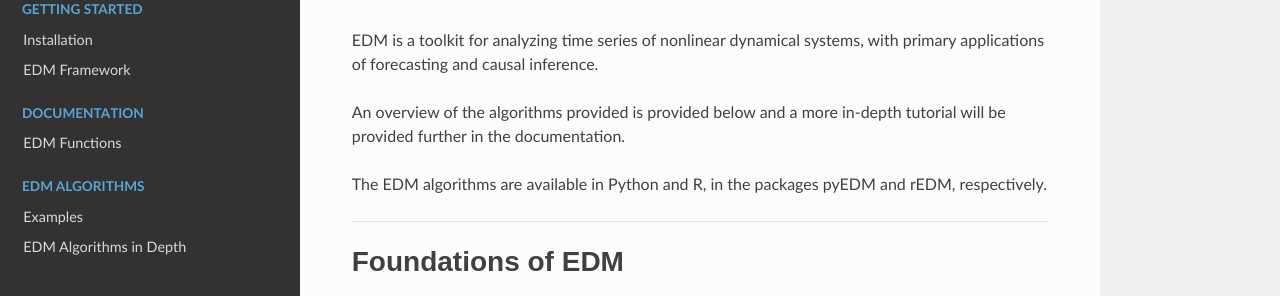
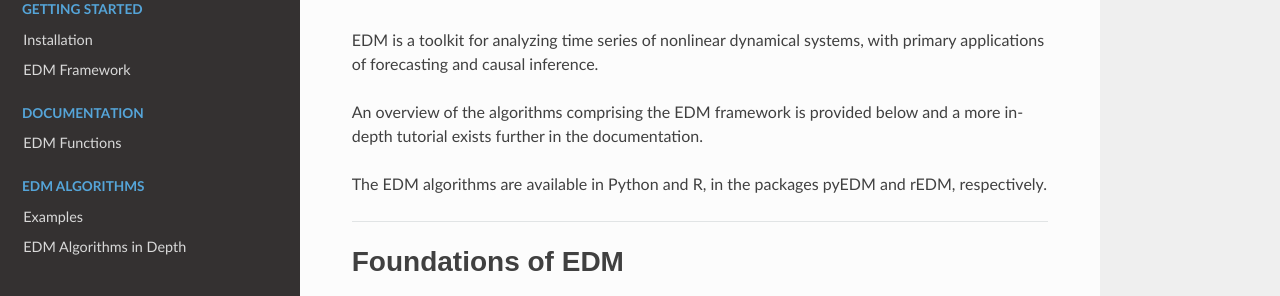
Before and after one commit to SugiharaLab/EDM_Documentation, an MkDocs documentation site: the page built from docs/index.md, in a window 1280 px wide and 900 px high, scrolled down 423 px. Shown: the part 155-451 px from the top of the window. Built offline with MkDocs 1.6.1, drawn with Linux system fonts in a browser that asks for light colours; nearby versions of some CDN libraries.

Commit message:
clunky sentence fixed

```diff
--- a/docs/index.md
+++ b/docs/index.md
@@ -9,8 +9,8 @@
 EDM is a toolkit for analyzing time series of nonlinear dynamical systems,
 with primary applications of forecasting and causal inference.
 
-An overview of the algorithms provided is provided below and a more in-depth
-tutorial will be provided further in the documentation.
+An overview of the algorithms comprising the EDM framework
+is provided below and a more in-depth tutorial exists further in the documentation.
 
 The EDM algorithms are available in Python and R, in the packages pyEDM and rEDM,
 respectively.
```
